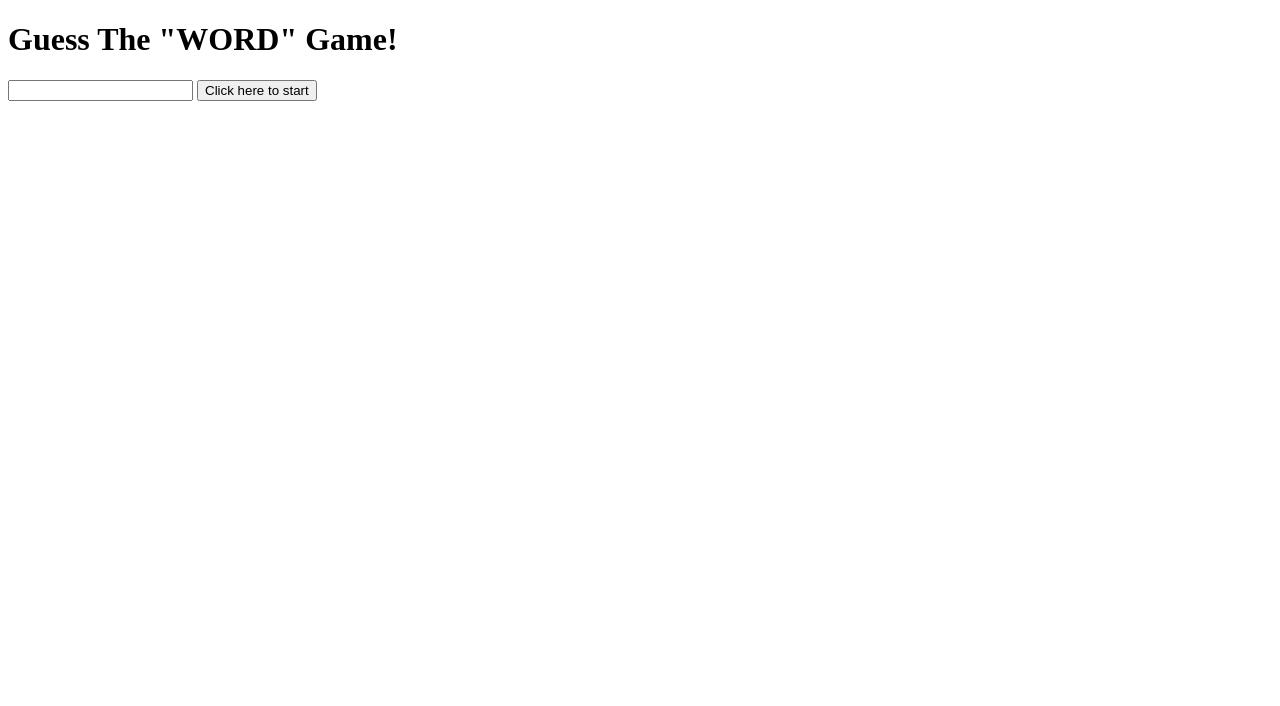
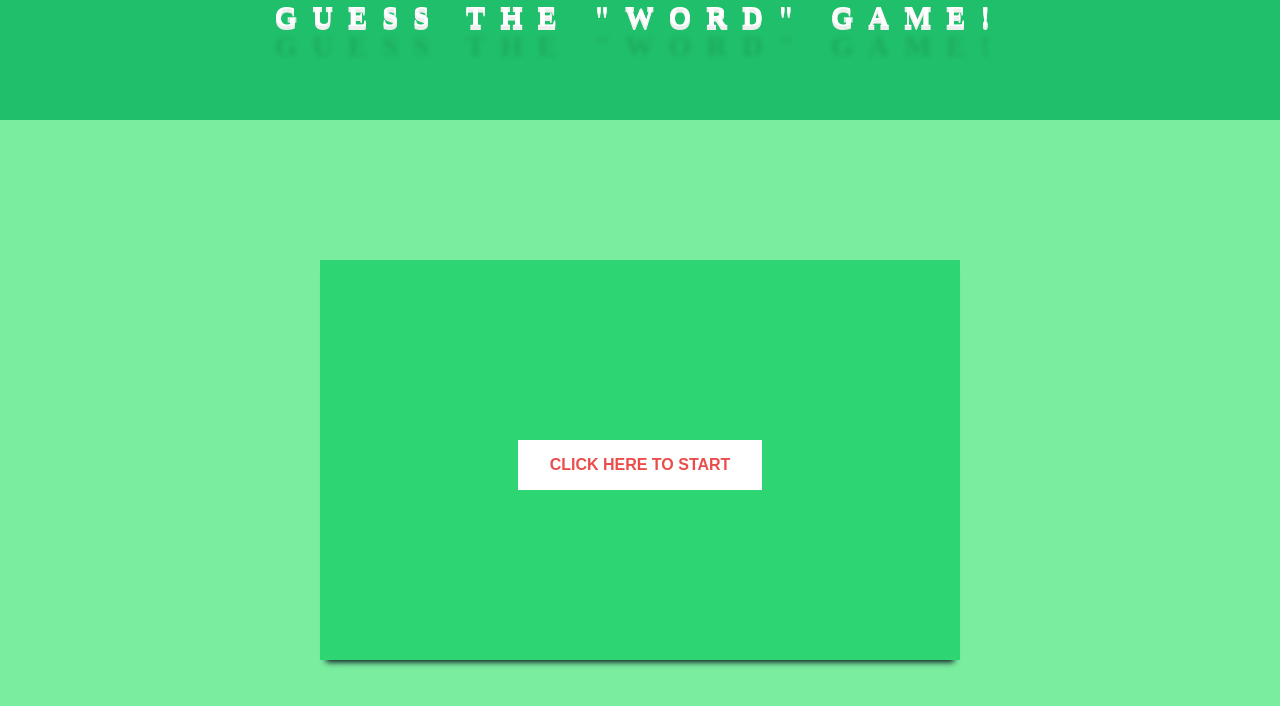
Before and after one commit to ankit3710/guess-the-word, a plain HTML site: page index.html in a window 1280 px wide. Drawn offline with Linux system fonts and the light colour scheme; files that its build step writes are made by us from their sources; the site is published under a folder, as on GitHub Pages, so addresses that start at the root find nothing.

Commit message:
Update index.html

```diff
--- a/index.html
+++ b/index.html
@@ -5,7 +5,7 @@
     <meta http-equiv="X-UA-Compatible" content="IE=edge">
     <meta name="viewport" content="width=device-width, initial-scale=1.0">
     <title>Guess The "WORD" Game!</title>
-    <link rel="stylesheet" href="/game/style.css">
+    <link rel="stylesheet" href="style.css">
 
 </head>
 <body>
@@ -17,6 +17,6 @@
             <button class="btn">Click here to start</button>
         </div>
     </section>
-    <script type="text/javascript" src="/game/javascript.js"></script>
+    <script type="text/javascript" src="javascript.js"></script>
 </body>
 </html>
```
